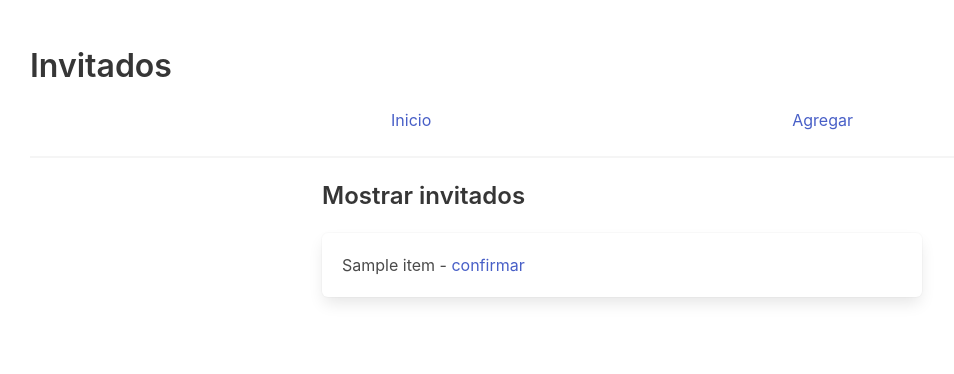
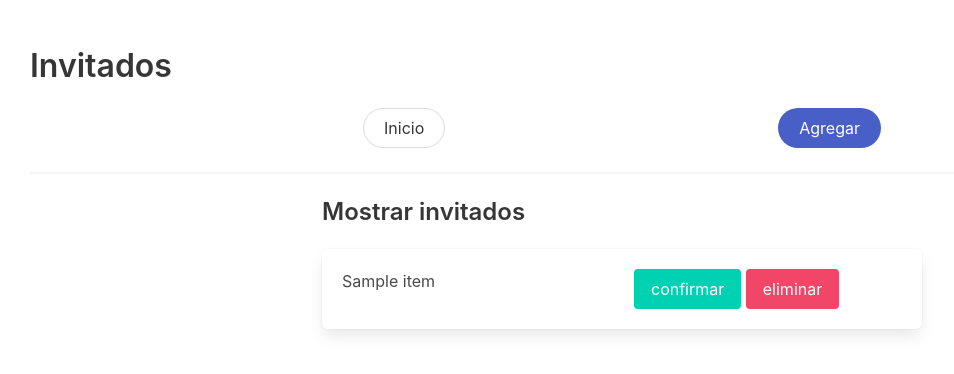
Before and after one commit to elgael06/invitados_web, a Flask app: template templates/lista.html in a window 1280 px wide. Shown: the top 374 px of the page, without its empty margins (18-972 px from the left). Run offline with Flask 2, Linux system fonts and the light colour scheme; the template is opened without the code that fills it: most values are stand-ins (such as "Sample title", 1, 10 or a date in 2020).

Commit message:
eliminar.

```diff
--- a/app.py
+++ b/app.py
@@ -1,5 +1,5 @@
 from flask import Flask, render_template, request, redirect
-from data import lista_invitados, agregar_invitado, confirmar_invitacion
+from data import lista_invitados, agregar_invitado, confirmar_invitacion, eliminar_invitacion
 
 app = Flask(__name__)
 
@@ -41,6 +41,12 @@ def confirmar(nombre=''):
     return redirect('/')
 
 
+@app.route('/eliminar/<nombre>')
+def eliminar(nombre=''):
+    eliminar_invitacion(nombre)
+    return redirect('/')
+
+
 ###
 # inicia la aplicacion web si el app esta en el main.
 ###
--- a/data.py
+++ b/data.py
@@ -6,8 +6,11 @@ lista_invitados = []
 
 
 def agregar_invitado(nombre=''):
+    for persona in lista_invitados:
+        if persona['nombre'] == nombre.upper():
+            return None
     persona = {
-        'nombre': nombre,
+        'nombre': nombre.upper(),
         'confirmado': False
     }
     print(persona)
@@ -24,6 +27,16 @@ def confirmar_invitacion(invitado=''):
             break
     print(lista_invitados)
 
+# eliminar invitacion
+
+
+def eliminar_invitacion(nombre=''):
+    for persona in lista_invitados:
+        print(persona)
+        if persona['nombre'] == nombre:
+            lista_invitados.remove(persona)
+            break
+
 # calcular invitados
 
 
@@ -31,8 +44,8 @@ def calcular_invitados():
     cantidad = 0
     personas = []
     for persona in lista_invitados:
-        if persona['confirmado']:
-            print('confirmo: ', persona['nombre'])
+        if persona.confirmado:
+            print('confirmo: ', persona.nombre)
             cantidad += 1
             personas.append(persona)
     print('asistiran:', cantidad)
--- a/templates/agregar.html
+++ b/templates/agregar.html
@@ -10,7 +10,7 @@
 
             <div class="field has-addons is-full">
                 <div class="control">
-                    <input class="input is-focused" name="nombre" type="text" placeholder="Nombre...">
+                    <input class="input is-focused" name="nombre" type="text" required placeholder="Nombre...">
                     <p class="help">coloca el nombre del invitado.</p>
                 </div>
                 <div class="control">
--- a/templates/layout.html
+++ b/templates/layout.html
@@ -14,8 +14,8 @@
             <nav>
                 <h1 class="title">Invitados</h1>
                 <ul style="display: flex;flex-direction: row;place-content:space-evenly">
-                    <ol><a href="/">Inicio</a></ol>
-                    <ol><a href="/add">Agregar</a></ol>
+                    <ol><a class="button is-rounded" href="/">Inicio</a></ol>
+                    <ol><a class="button is-rounded is-link" href="/add">Agregar</a></ol>
                 </ul>
             </nav>
             <hr/>
--- a/templates/lista.html
+++ b/templates/lista.html
@@ -8,12 +8,19 @@
     <ul>
         {% for item in lista -%}
         <li class="box">
-            <label>{{item['nombre']}} </label> -
-            {% if item['confirmado'] %}
-            <b>confirmado.</b>
-            {%else%}
-            <a href="/confirmar/{{item['nombre']}}">confirmar</a>
-            {%endif%}
+            <div class="columns is-mobile">
+                <div class="column">
+                    <label>{{item.nombre}} </label>
+                </div>
+                <div class="column">
+                    {% if item.confirmado %}
+                    <b class="button is-info">confirmado</b>
+                    {%else%}
+                    <a class="button is-primary" href="/confirmar/{{item['nombre']}}">confirmar</a>
+                    {%endif%}
+                    <a href="/eliminar/{{item['nombre']}}" class="button is-danger">eliminar</a>
+                </div>
+            </div>
         </li>
         {% endfor -%}
         {% if lista == [] %}
```
